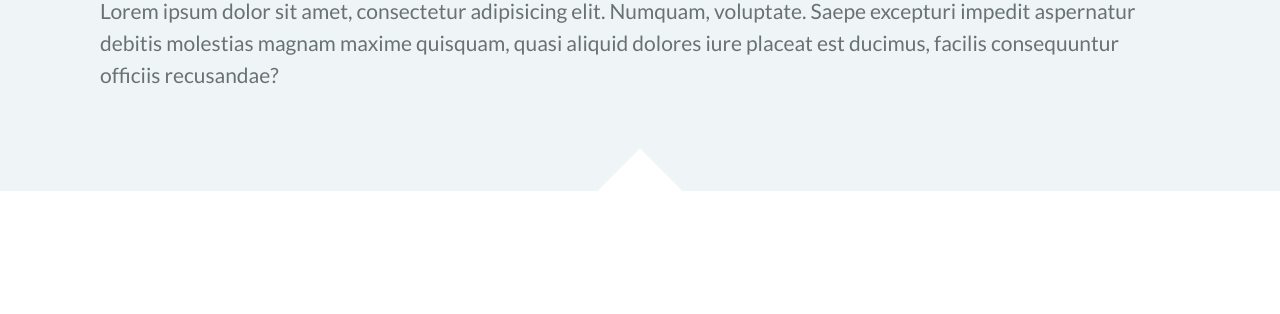
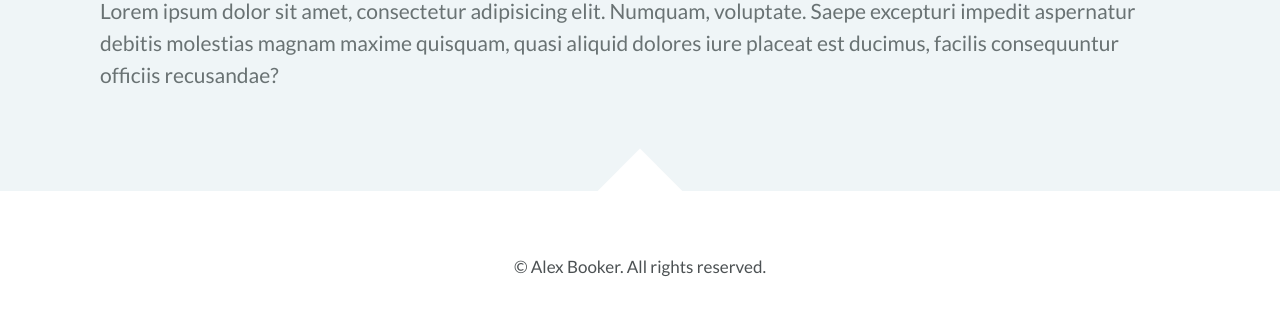
Before and after one commit to alexbooker/alexbooker.co, a website: page www/index.html in a window 1280 px wide. Shown: the part 290-604 px from the top of the page. Drawn offline with nearby package versions, Linux system fonts and the light colour scheme.

Commit message:
small tweaks

```diff
--- a/www/index.html
+++ b/www/index.html
@@ -88,6 +88,10 @@
 
   <div class="footer footer">
 
+    <div class="copyright">
+      <div class="copyright__text">&copy; Alex Booker. All rights reserved.</div>
+    </div>
+
   </div>
 
   <script src="//ajax.googleapis.com/ajax/libs/jquery/2.1.4/jquery.min.js"></script>
--- a/www/scss/components/_banner.scss
+++ b/www/scss/components/_banner.scss
@@ -8,6 +8,7 @@
 
 .banner {
   background-color: #EFF5F7;
+  // background-color: tomato;
   padding: 40px 55px;
   padding-bottom: 100px;
   .banner__title {
--- a/www/scss/components/_footer.scss
+++ b/www/scss/components/_footer.scss
@@ -1,5 +1,6 @@
 .footer {
   position: relative;
+  padding-top: 40px;
   &:before {
     left: 50%;
     width: 60px;
@@ -12,3 +13,13 @@
     pointer-events: none;
   }
 }
+
+.copyright {
+  font-size: 17px;
+  font-family: "Lato", sans-serif;
+  padding: 25px;
+  text-align: center;
+  color: rgb(76, 81, 83);
+  line-height: 21px;
+
+}
--- a/www/scss/components/_header.scss
+++ b/www/scss/components/_header.scss
@@ -1,6 +1,5 @@
 .header {
   padding: 25px 35px;
-  background-color: #F8F8F8;
   overflow: hidden;
   .header__logo {
     text-transform: uppercase;
```
Also changed, not shown: www/css/main.css.
